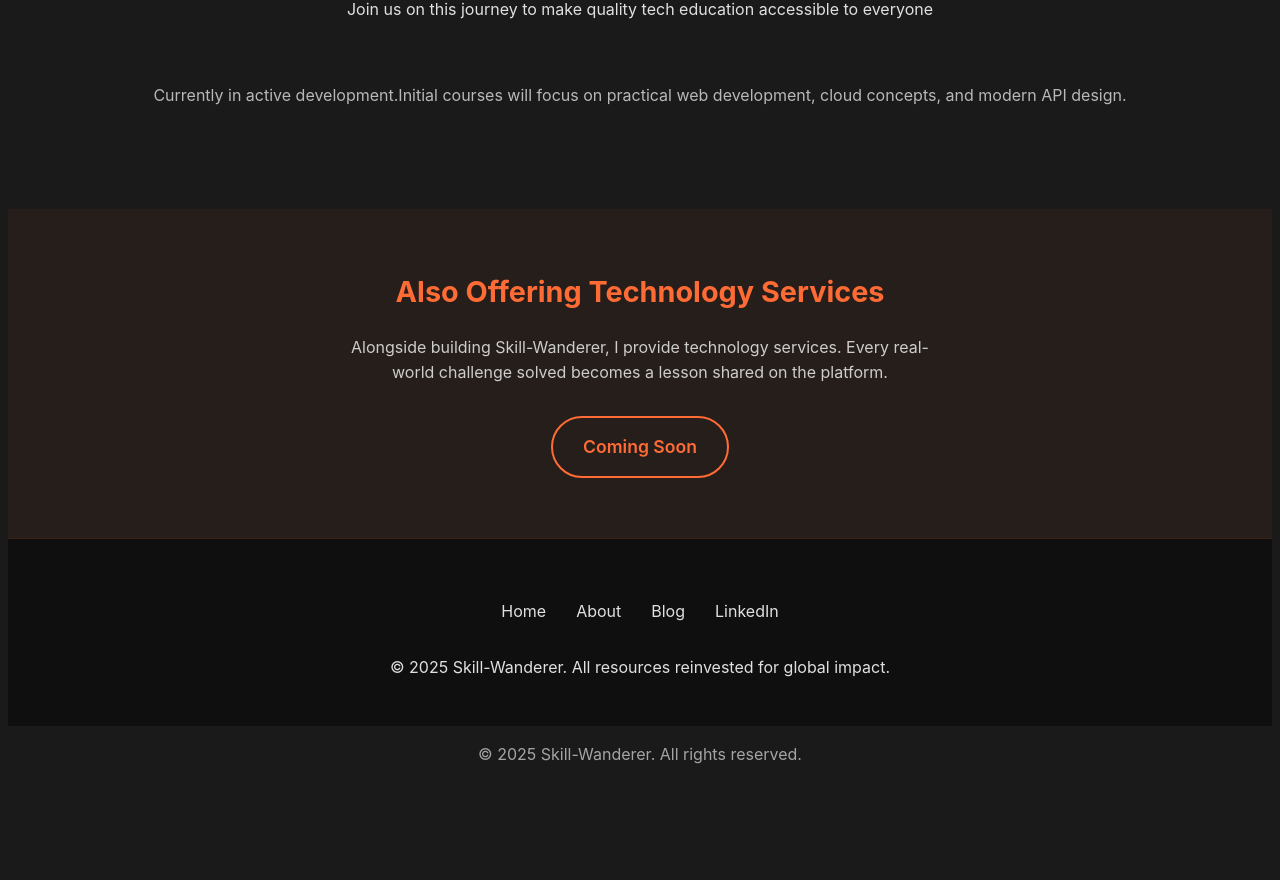
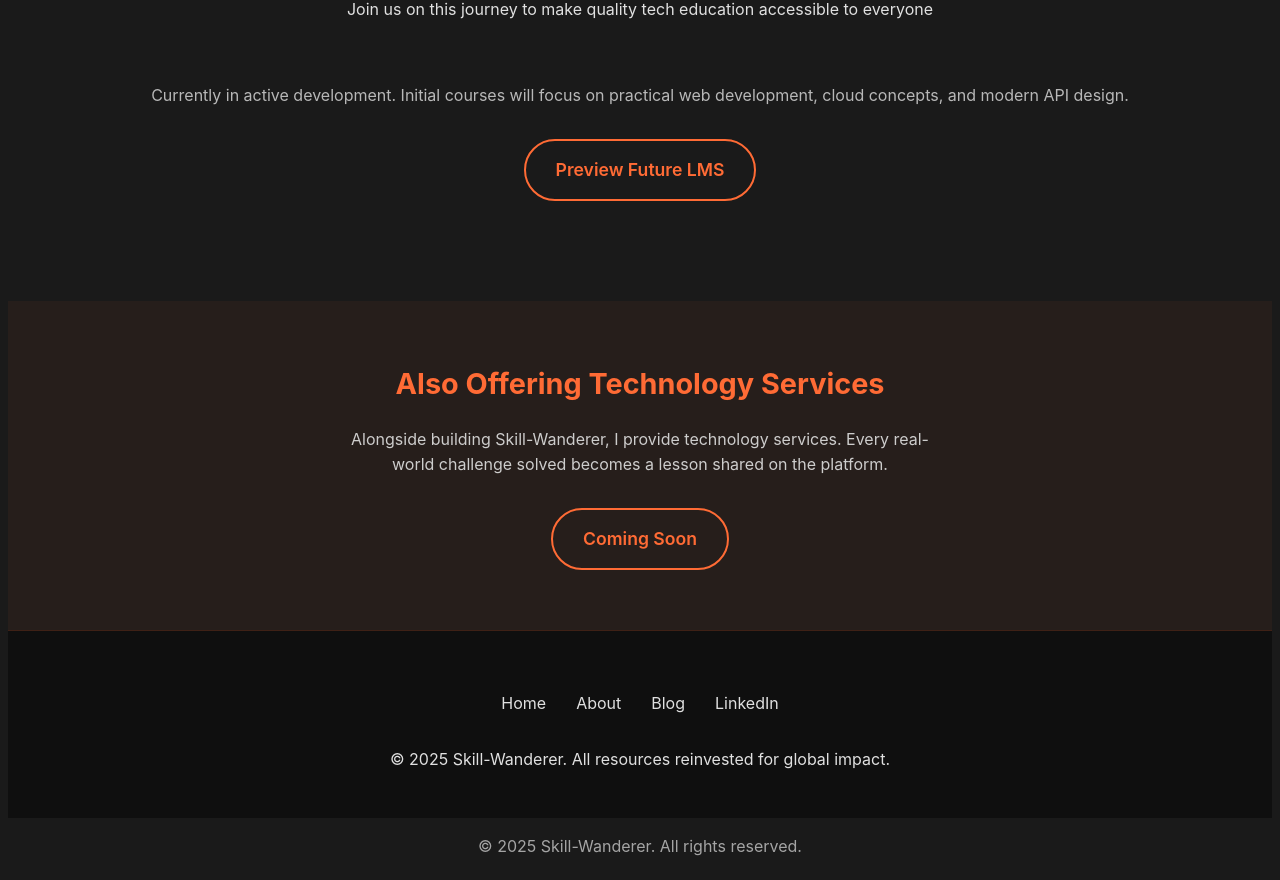
Before and after one commit to skill-wanderer/skill-wanderer-landing-page, a Nuxt app: page / in a window 1280 px wide. Shown: the part 3434-4314 px from the top of the page. Before the commit the page ends 4226 px from the top, so only its background shows below. Built offline with nearby package versions, Linux system fonts and the light colour scheme.

Commit message:
Add preview LMS

```diff
--- a/pages/index.vue
+++ b/pages/index.vue
@@ -132,9 +132,14 @@
         </div>
       </div> -->
       <p style="margin-top: 40px; opacity: 0.8;">
-        Currently in active development.Initial courses will focus on practical web development,
+        Currently in active development. Initial courses will focus on practical web development,
         cloud concepts, and modern API design.
       </p>
+      <div class="hero-cta" style="margin-top: 30px;">
+        <a href="http://dojo.skill-wanderer.com" target="_blank" rel="noopener noreferrer" class="btn btn-secondary">
+          Preview Future LMS
+        </a>
+      </div>
     </section>
 
     <!-- Tech Services Brief Section -->
```
